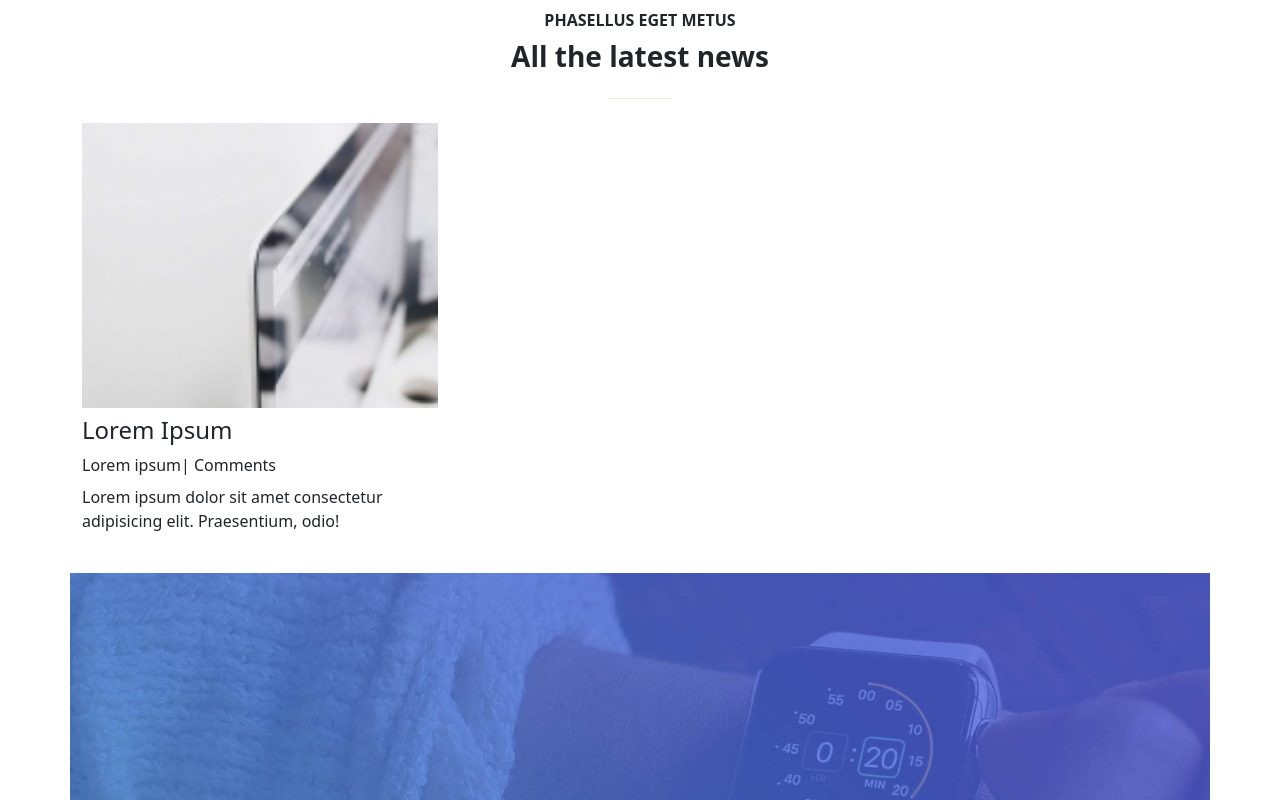
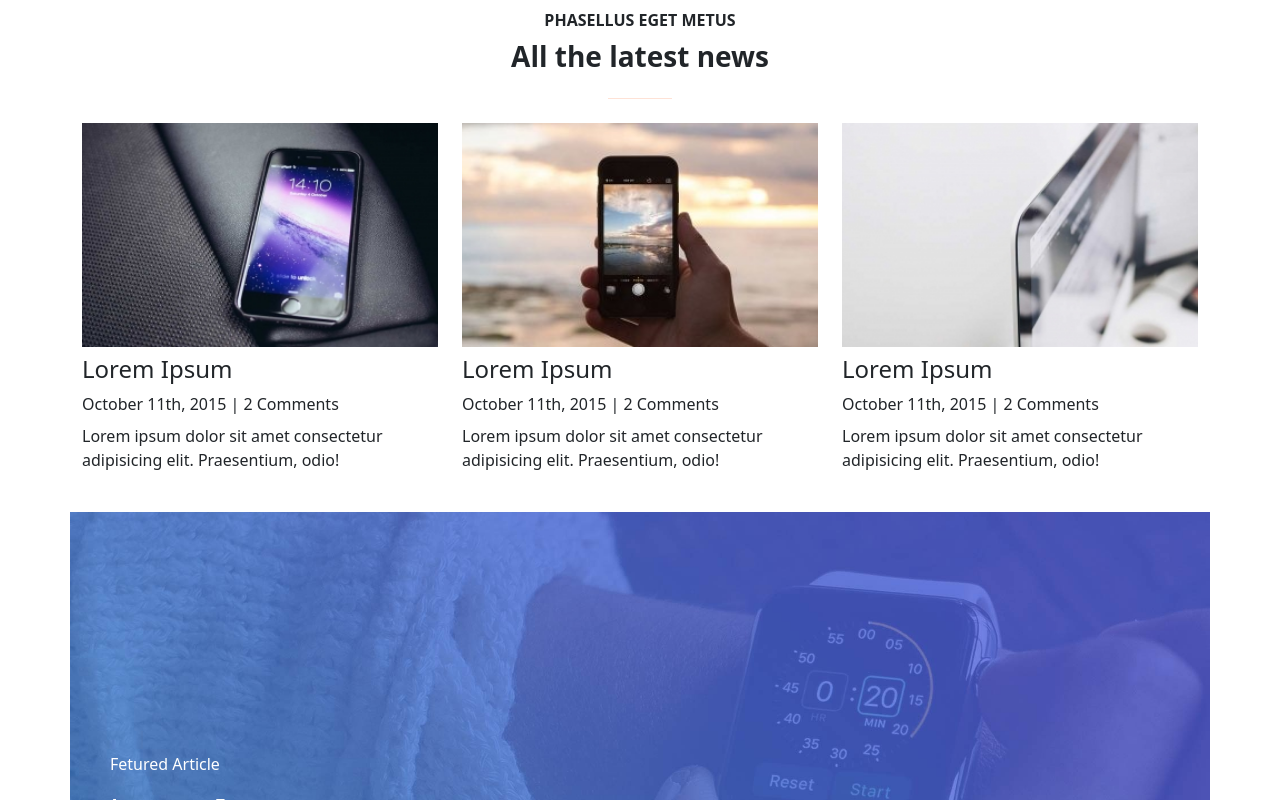
Before and after one commit to edoardorizzo/proj-html-vuejs, a Vue app: page / in a window 1280 px wide. Shown: the part 1160-1960 px from the top of the page. Built offline with nearby package versions, Linux system fonts and the light colour scheme.

Commit message:
add latest new with v-for

```diff
--- a/src/components/LastNewsCardComp.vue
+++ b/src/components/LastNewsCardComp.vue
@@ -2,9 +2,6 @@
 import { state } from '../state';
 export default {
     name: 'LastNewsCardComp',
-    props:{
-        new: Object
-    },
     data(){
         return{
             state
@@ -14,14 +11,14 @@ export default {
 </script>
 
 <template>
-    <div class="col-sm-4">
+    <div class="col-sm-4" v-for="(latestNew, index) in 3">
         <div class="card border-0">
-            <img class="mb-2" src="/img/post_feat_img_20-147x118.jpg" alt="">
-            <h4>Lorem Ipsum</h4>
+            <img class="mb-2" :src=state.latestNews[index].img alt="">
+            <h4>{{ state.latestNews[index].title }}</h4>
             <div class="card_body d-flex mb-2">
-                <span>Lorem ipsum</span><span>| Comments</span>
+                <span>{{ state.latestNews[index].date }}</span>
             </div>
-            <p>Lorem ipsum dolor sit amet consectetur adipisicing elit. Praesentium, odio!</p>
+            <p>{{ state.latestNews[index].paragraph }}</p>
         </div>
     </div>
 </template>
--- a/src/components/LastNewsComp.vue
+++ b/src/components/LastNewsComp.vue
@@ -7,13 +7,13 @@ import TutorialComp from './TutorialComp.vue';
 
 export default {
     name: 'LastNewsComp',
-    components:{
+    components: {
         LastNewsCardComp,
         LastNewsBigCardComp,
         TutorialComp,
     },
-    data(){
-        return{
+    data() {
+        return {
             state,
         }
     }
@@ -36,6 +36,7 @@ export default {
             <div class="row">
                 <LastNewsCardComp/>
                 <LastNewsBigCardComp></LastNewsBigCardComp>
+                <LastNewsCardComp/>
                 <TutorialComp></TutorialComp>
             </div>
 
@@ -47,9 +48,7 @@ export default {
 <style lang="scss" scoped>
 @use '../partials/partials.scss' as *;
 
-hr{
+hr {
     color: $orange;
 }
-
-
 </style>
--- a/src/state.js
+++ b/src/state.js
@@ -38,7 +38,7 @@ export const state = reactive({
 
 
     ],
-    news: [
+    latestNews: [
         {
             img: '/img/post_feat_img_25-320x202.jpg',
             title: 'Lorem Ipsum',
@@ -52,7 +52,7 @@ export const state = reactive({
             paragraph: 'Lorem ipsum dolor sit amet consectetur adipisicing elit. Praesentium, odio!'
         },
         {
-            img: '/img/post_feat_img_23-147x118.jpg',
+            img: '/img/post_feat_img_20-320x202.jpg',
             title: 'Lorem Ipsum',
             date: 'October 11th, 2015 | 2 Comments',
             paragraph: 'Lorem ipsum dolor sit amet consectetur adipisicing elit. Praesentium, odio!'
```
